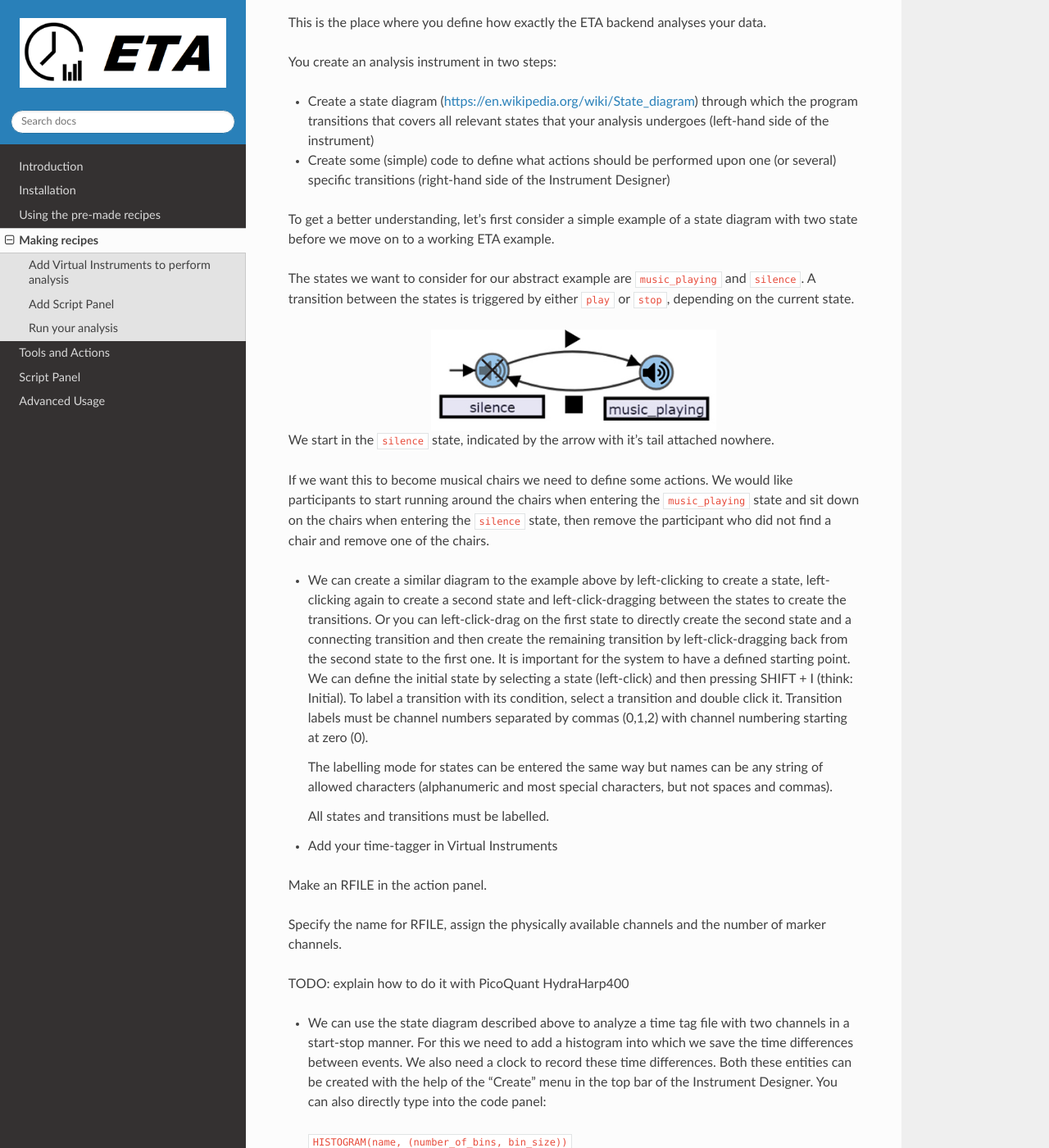
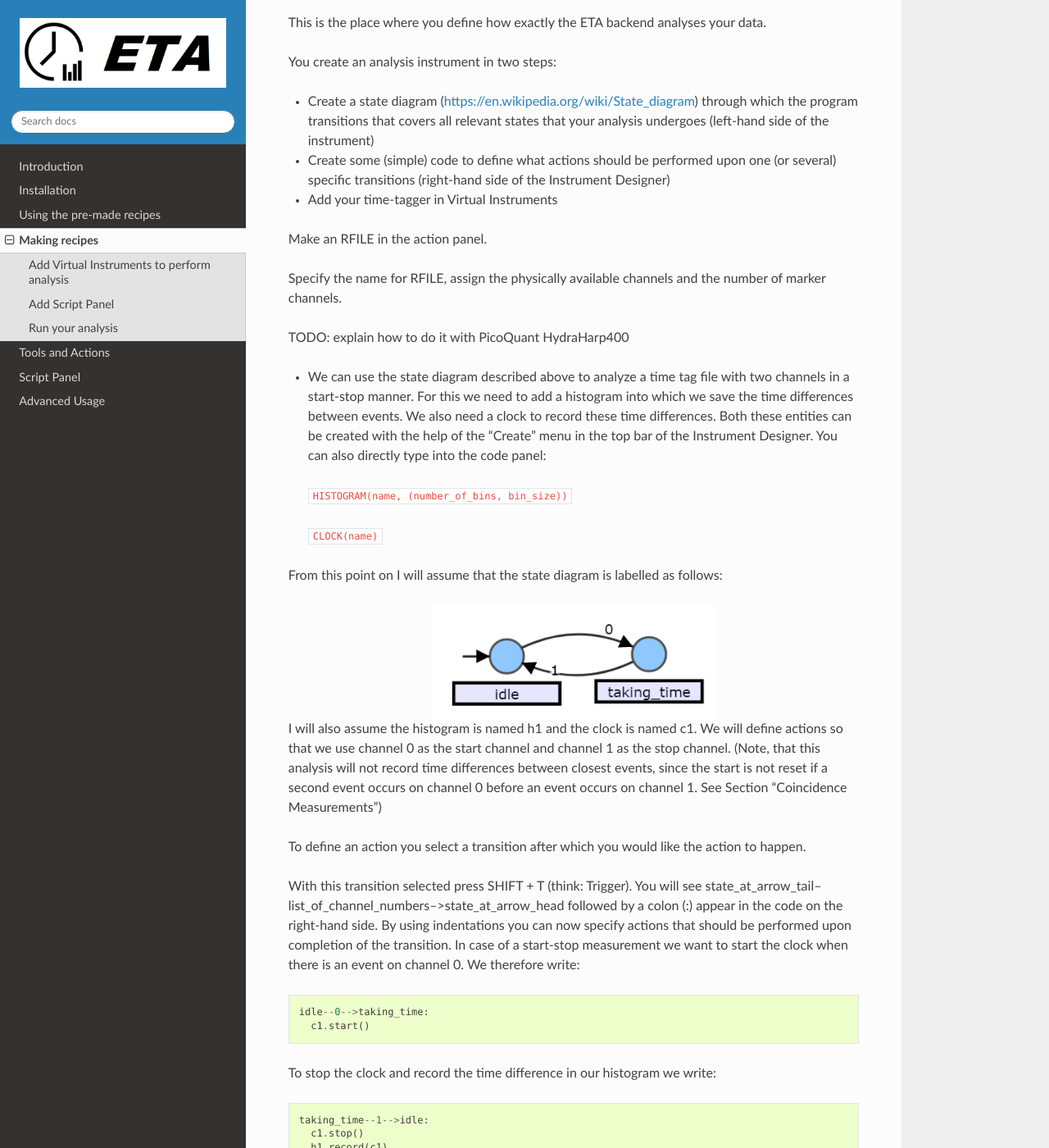
Before and after one commit to timetag/timetag.github.io, a Sphinx documentation site: the page built from docs/workflow.rst, in a window 1280 px wide and 1400 px high, scrolled down 370 px. Shown: the whole window at 82% size. Built offline with Sphinx 7.4.7 and the Read the Docs theme 2.0.0, drawn with Linux system fonts in a browser that asks for light colours.

Commit message:
Update workflow.rst

```diff
--- a/docs/workflow.rst
+++ b/docs/workflow.rst
@@ -21,32 +21,6 @@ You create an analysis instrument in two steps:
 
 * Create some (simple) code to define what actions should be performed upon one (or several) specific transitions (right-hand
   side of the Instrument Designer)
-
-To get a better understanding, let’s first consider a simple example of a state diagram with two state before we move on to a
-working ETA example.
-
-The states we want to consider for our abstract example are ``music_playing`` and ``silence``. A transition between the states is
-triggered by either ``play`` or ``stop``, depending on the current state.
-
-
-.. figure:: _static/etamanualexample.jpg
-    :align: center
-    :width: 50 %
-
-We start in the ``silence`` state, indicated by the arrow with it’s tail attached
-nowhere.
-
-If we want this to become musical chairs we need to define some actions. We
-would like participants to start running around the chairs when entering the
-``music_playing`` state and sit down on the chairs when entering the ``silence``
-state, then remove the participant who did not find a chair and remove one of
-the chairs.
-
-*  We can create a similar diagram to the example above by left-clicking to create a state, left-clicking again to create a second state and left-click-dragging between the states to create the transitions. Or you can left-click-drag on the first state to directly create the second state and a connecting transition and then create the remaining transition by left-click-dragging back from the second state to the first one. It is important for the system to have a defined starting point. We can define the initial state by selecting a state (left-click) and then pressing SHIFT + I (think: Initial). To label a transition with its condition, select a transition and double click it. Transition labels must be channel numbers separated by commas (0,1,2) with channel numbering starting at zero (0).
-
-   The labelling mode for states can be entered the same way but names can be any string of allowed characters (alphanumeric and most special characters, but not spaces and commas).
-
-   All states and transitions must be labelled.
 
 
 *  Add your time-tagger in Virtual Instruments
```
